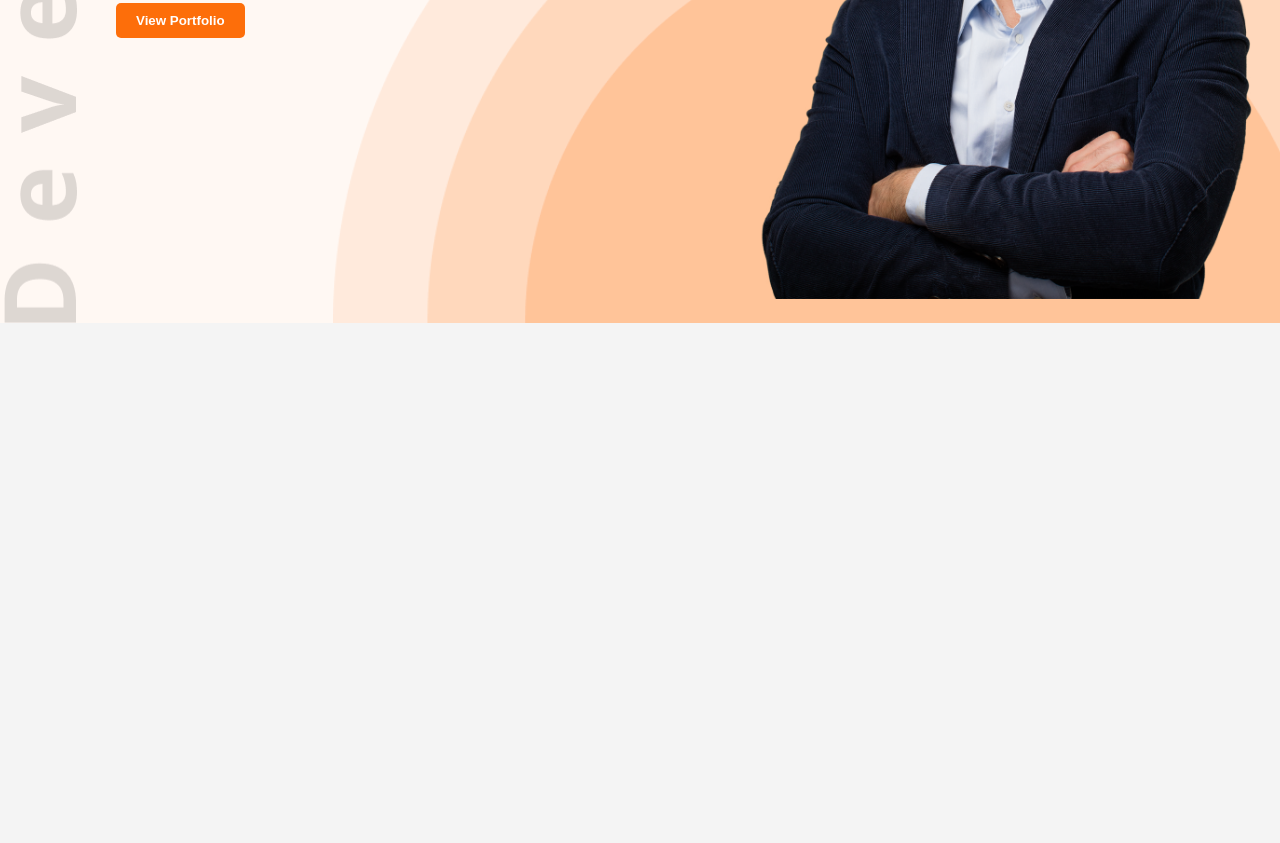
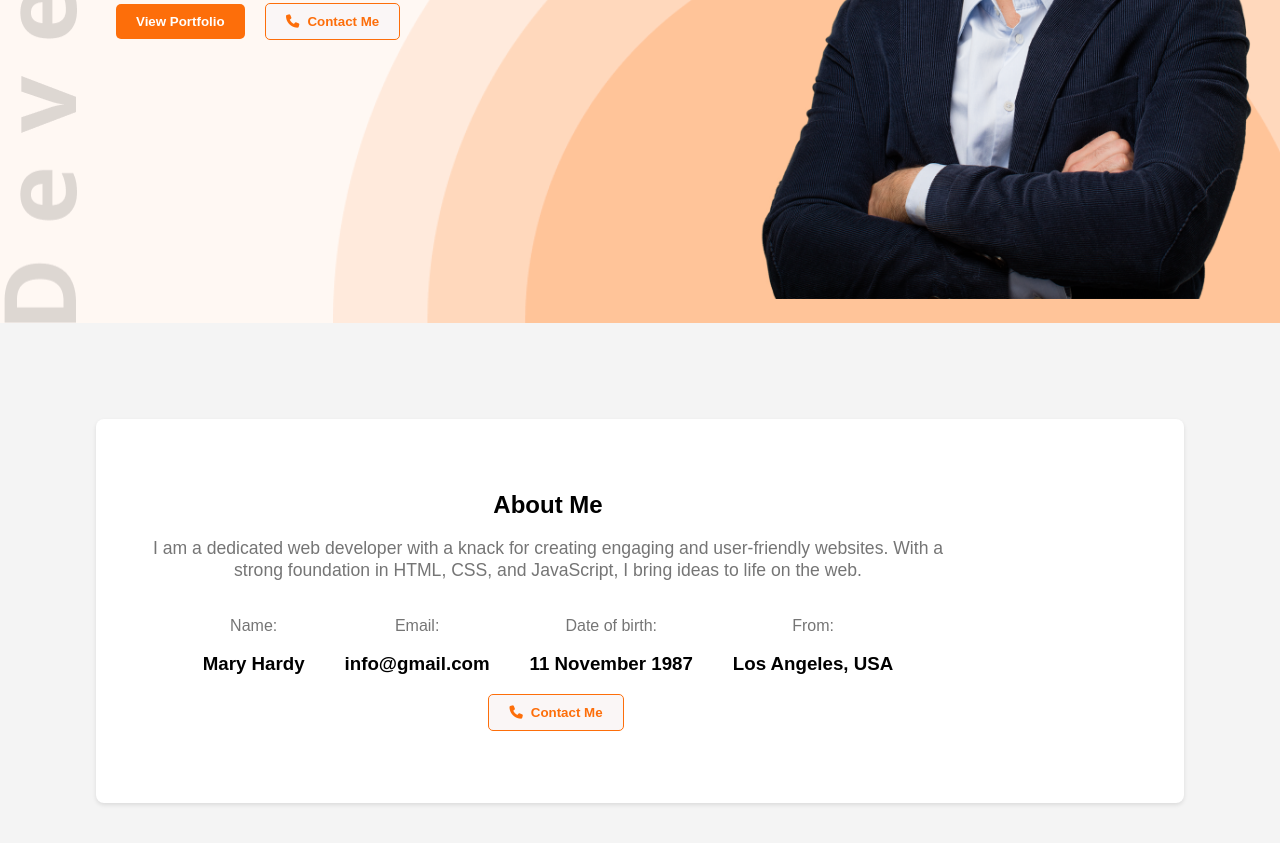
Before and after one commit to shorot-chicham/web-dev-portfolio, a plain HTML site: page index.html in a window 1280 px wide. Shown: the part 439-1282 px from the top of the page. Before the commit the page ends 800 px from the top, so only its background shows below. Drawn offline with Linux system fonts and the light colour scheme.

Commit message:
added about me container in the page

```diff
--- a/css/styles.css
+++ b/css/styles.css
@@ -111,6 +111,27 @@ body {
     font-weight: bold;
 }
 
+.contact-me-btn {
+
+    background-color: #faf6f6;
+    color: #FD6E0A;
+    border: 1px solid #FD6E0A;
+    padding: 10px 20px;
+    border-radius: 5px;
+    cursor: pointer;
+    font-weight: bold;
+    margin-left: 1rem;
+}
+
+.btn-icon {
+    margin-right: 8px;
+}
+
+.contact-me-btn:hover {
+    background-color: #e65c00;
+    color: white;
+}
+
 .view-portfolio-btn:hover {
     background-color: #e65c00;
 }
@@ -127,3 +148,43 @@ body {
 }
 
 /* main content styles */
+
+/* about me section styles : start  */
+.about-me-section {
+    background-color: #ffffff;
+    padding: 40px 20px;
+    text-align: center;
+    margin: 6rem 6rem;
+    border-radius: 8px;
+    box-shadow: 0 2px 4px rgba(0, 0, 0, 0.1);
+}
+
+.about-me-section:hover {
+    box-shadow: 0 4px 8px rgba(0, 0, 0, 0.2);
+    transition: box-shadow 0.3s ease;
+}
+
+.about-me-text-container {
+    max-width: 800px;
+    margin: 2rem 2rem;
+}
+
+.about-me-description {
+    font-size: 1.1rem;
+    color: #757575;
+    line-height: 1.2;
+    margin-bottom: 20px;
+}
+
+.about-me-info{
+    display: flex;
+    justify-content: center;
+    gap: 40px;
+    margin-top: 20px;
+}
+
+.info-item p{
+    color: #757575;
+    font-size: 168;
+    font-weight: 500;
+}
--- a/index.html
+++ b/index.html
@@ -5,6 +5,9 @@
     <meta name="viewport" content="width=device-width, initial-scale=1.0">
     <title>Web Development Portfolio</title>
     <link rel="stylesheet" href="css/styles.css">
+
+    <!-- font awesome link  -->
+    <script src="https://kit.fontawesome.com/b7a08eb502.js" crossorigin="anonymous"></script>
 </head>
 <body>
     <header class="header-container">
@@ -26,15 +29,43 @@
             <div class="banner-text-container">
                 <h1 class="banner-title">Hello, I'm <br>Mary</h1>
                 <p class="banner-subtitle">A passionate web developer creating beautiful and functional websites.</p>
-                <a href="#portfolio"><button class="view-portfolio-btn">View Portfolio</button></a>
+                <div class="banner-btns">
+                    <a href="#portfolio"><button class="view-portfolio-btn">View Portfolio</button></a>
+                <a href="#contact"><button class="contact-me-btn"><i class="fa-solid fa-phone btn-icon"></i>Contact Me</button></a>
+                </div>
             </div>
             <div class="banner-image-container">
                 <img src="images/hardy.png" alt="Mary's Banner Image" class="banner-image">
             </div>
           </section>
+          <!-- banner container ends -->
     </header>
     <main>
-
+        <!-- about me section starts -->
+        <section class="about-me-section" id="about-me">
+            <div class="about-me-text-container">
+                <h2 class="section-title">About Me</h2>
+                <p class="about-me-description">I am a dedicated web developer with a knack for creating engaging and user-friendly websites. With a strong foundation in HTML, CSS, and JavaScript, I bring ideas to life on the web.</p>
+                <div class="about-me-info">
+                    <div class="info-item">
+                        <p>Name:</p>
+                        <h3>Mary Hardy </h3>
+                    </div>
+                    <div class="info-item">
+                        <p>Email:</p>
+                        <h3>info@gmail.com</h3>
+                    </div>
+                    <div class="info-item">
+                        <p>Date of birth:</p>
+                        <h3>11 November 1987</h3>
+                    </div>
+                    <div class="info-item">
+                        <p>From:</p>
+                        <h3>Los Angeles, USA</h3>
+                    </div>
+                </div>
+                <a href="#contact"><button class="contact-me-btn"><i class="fa-solid fa-phone btn-icon"></i>Contact Me</button></a>
+            </div>
     </main>
     <footer>
 
```
